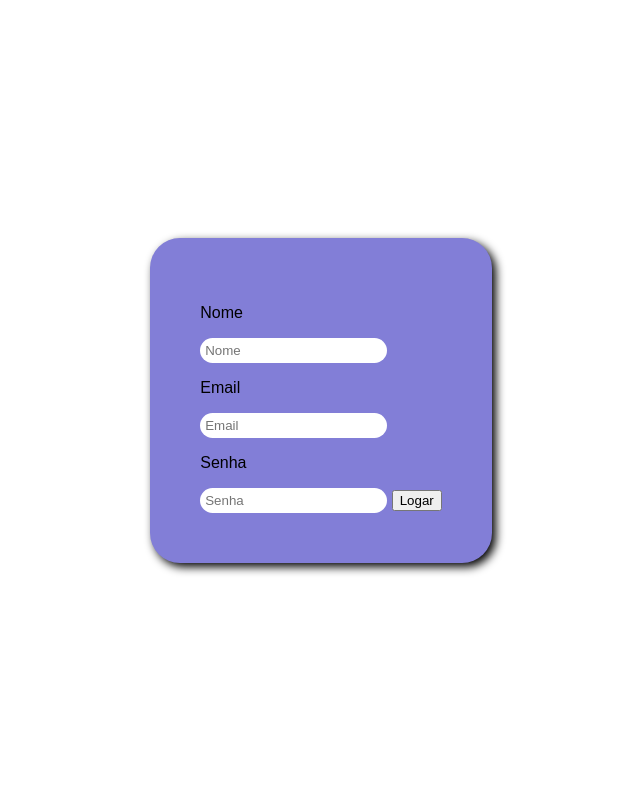
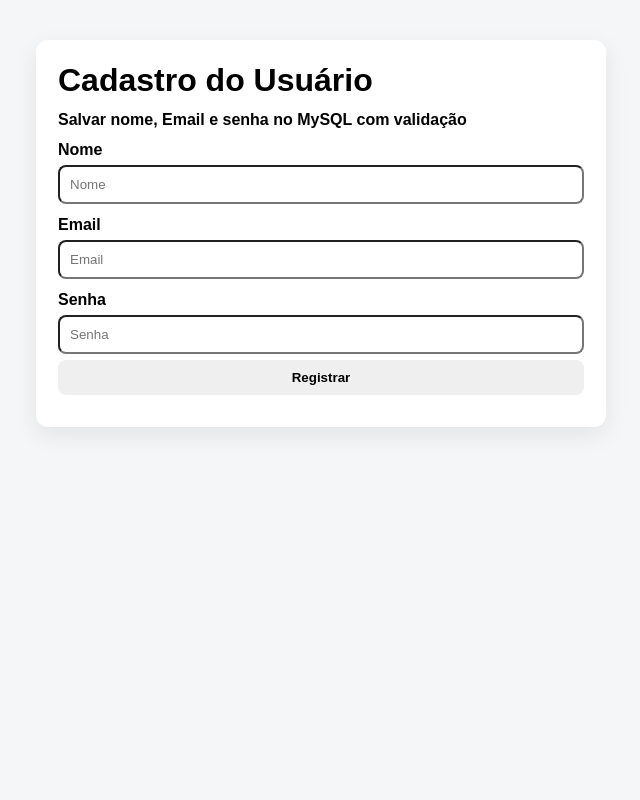
Before and after one commit to hatsunemikutoro-hash/app-cadastro, a Flask app: page / in a window 1280 px wide. Shown: the whole page, without its empty margins (319-959 px from the left). Run offline with Flask 3, Linux system fonts and the light colour scheme.

Commit message:
interacao com banco de dados

```diff
--- a/app.py
+++ b/app.py
@@ -14,7 +14,8 @@ DB_CONFIG = {
     "database": "usopessoal"
 }
 
-EMAIL_RE = re.compile(r"^[^\s@]+@[^\s@]+\[^\s@]+$")
+# Versão corrigida
+EMAIL_RE = re.compile(r"^[^\s@]+@[^\s@]+\.[^\s@]+$")
 
 def senha_forte(s: str) -> bool:
     if len(s) < 8:
@@ -31,9 +32,9 @@ def home():
 
 @app.post("/register")
 def register():
-    nome = (request.form.get("nome" or "")).strip()
-    email = (request.form.get("email" or "")).strip()
-    senha = (request.form.get("senha" or "")).strip()
+    nome = (request.form.get("nome")).strip()
+    email = (request.form.get("email")).strip()
+    senha = (request.form.get("senha")).strip()
 
     if (len(nome) < 3):
         return "Nome deve ter pelo menos 3 caracteres", 400
@@ -60,7 +61,7 @@ def register():
         )
         conn.commit()
 
-        return redirect(url_for(home))
+        return redirect(url_for('home'))
 
     except mysql.connector.Error as e:
         return f"Erro no banco de dados: {e}", 500
--- a/requirements.txt
+++ b/requirements.txt
@@ -1,3 +1,3 @@
-pip install flask
-pip install mysql-connector-python
-pip install bcrypt
+Flask
+mysql-connector-python
+Bcrypt
--- a/static/css/style.css
+++ b/static/css/style.css
@@ -1,24 +1,66 @@
-body {
-    font-family: sans-serif;
+*{
     margin: 0;
+    padding: 0;
+    box-sizing: border-box;
 }
 
-.container {
-    display: flex;
-    justify-content: center;
-    align-items: center;
-    height: 100vh;
+body{
+    font-family: Arial;
+    background: #f4f6f8;
 }
 
-.box {
-    background-color: rgb(130, 126, 215);
-    border-radius: 30px;
-    padding: 50px;
-    box-shadow: 4px 4px 10px;
+.box{
+    max-width: 570px;
+    margin: 40px auto;
+    background: #fff;
+    padding: 22px;
+    border-radius: 12px;
+    box-shadow: 0 8px 25px rgba(0, 0, 0,.08);
 }
 
-input {
-    border: none;
-    padding: 5px;
-    border-radius: 20px;
+p{
+    display: block;
+    margin-top: 12px;
+    font-weight: 600;
 }
+
+input{
+    width: 100%;
+    padding: 10px;
+    margin-top: 6px;
+    border: 1px sollid #ccc;
+    border-radius: 8px;
+}
+
+button{
+    margin-top: 16px;
+    width: 100%;
+    padding: 10px;
+    margin-top: 6px;
+    border: 0;
+    border-radius: 8px;
+    cursor: pointer;
+    font-weight: 700;
+}
+
+.msg{
+    margin-top: 12px;
+    padding: 10px;
+    border-radius: 8px;
+    display: none;
+}
+
+.ok{
+    background: #e9fff0;
+    border-radius: 1px solid #82d09a;
+}
+
+.erro{
+    background: #ffecec;
+    border: 1px solid #e07a7a;
+}
+
+ul{
+    margin: 10px 0 0;
+    padding-left: 18px;
+}
--- /dev/null
+++ b/static/js/main.js
@@ -0,0 +1,41 @@
+const form = document.getElementById("form");
+const nome = document.getElementById("nome");
+const email = document.getElementById("email");
+const senha = document.getElementById("senha");
+const msg = document.getElementById("msg");
+const regras = document.getElementById("regras");
+
+function showMessage(texto, ok) {
+  msg.style.display = "block";
+  msg.className = "msg " + (ok ? "ok" : "erro");
+  msg.textContent = texto;
+}
+
+function validarEmail(v) {
+  return /^[^\s@]+@[^\s@]+\.[^\s@]+$/.test(v.trim());
+}
+
+function validarSenha(v) {
+  const s = v.trim();
+  const erros = [];
+  if (s.length < 8) erros.push("Senha deve ter no mínimo 8 caracteres.");
+  if (!/[A-Za-z]/.test(s)) erros.push("Senha deve ter pelo menos 1 letra.");
+  if (!/\d/.test(s)) erros.push("Senha deve ter pelo menos 1 número.");
+  return erros;
+}
+
+form.addEventListener("submit", (e) => {
+  msg.style.display = "none";
+  regras.innerHTML = "";
+
+  const erros = [];
+  if (nome.value.trim().length < 3) erros.push("Nome deve ter pelo menos 3 caracteres.");
+  if (!validarEmail(email.value)) erros.push("E-mail inválido.");
+  erros.push(...validarSenha(senha.value));
+
+  if (erros.length > 0) {
+    e.preventDefault();
+    regras.innerHTML = erros.map(er => `<li>${er}</li>`).join("");
+    showMessage("Corrija os itens acima antes de enviar.", false);
+  }
+});
--- a/templates/index.html
+++ b/templates/index.html
@@ -1,29 +1,34 @@
 <!DOCTYPE html>
-<html lang="en">
+<html lang="pt-br">
 <head>
     <meta charset="UTF-8">
     <meta name="viewport" content="width=device-width, initial-scale=1.0">
     <title>Site</title>
-    <link rel="stylesheet" href="static/css/style.css">
+    <link rel="stylesheet" href="{{ url_for('static', filename='css/style.css') }}">
 </head>
 <body>
     <div class="container">
         <div class="box">
-            <form action="" method="post">
+            <h1>Cadastro do Usuário</h1>
+            <p>Salvar nome, Email e senha no MySQL com validação</p>
+
+            <form action="/register" method="post">
                 <p>Nome</p>
-                <input type="text" placeholder="Nome">
+                <input type="text" name="nome" placeholder="Nome">
 
                 <p>Email</p>
-                <input type="email" placeholder="Email">
+                <input type="email" name="email" placeholder="Email">
 
                 <p>Senha</p>
-                <input type="password" placeholder="Senha">
-                <button type="submit">Logar</button>
+                <input type="password" name="senha" placeholder="Senha">
+
+                <button type="submit">Registrar</button>
             </form>
-
+            <div id="msg" class="msg" style="display: none;"></div>
+            <ul id="regras"></ul>
         </div>
     </div>
 
-    <script src="static/js/script.js"></script>
+    <script src="{{ url_for('static', filename='js/main.js') }}"></script>
 </body>
 </html>
```
Also changed, not shown: static/js/script.js (deleted).
